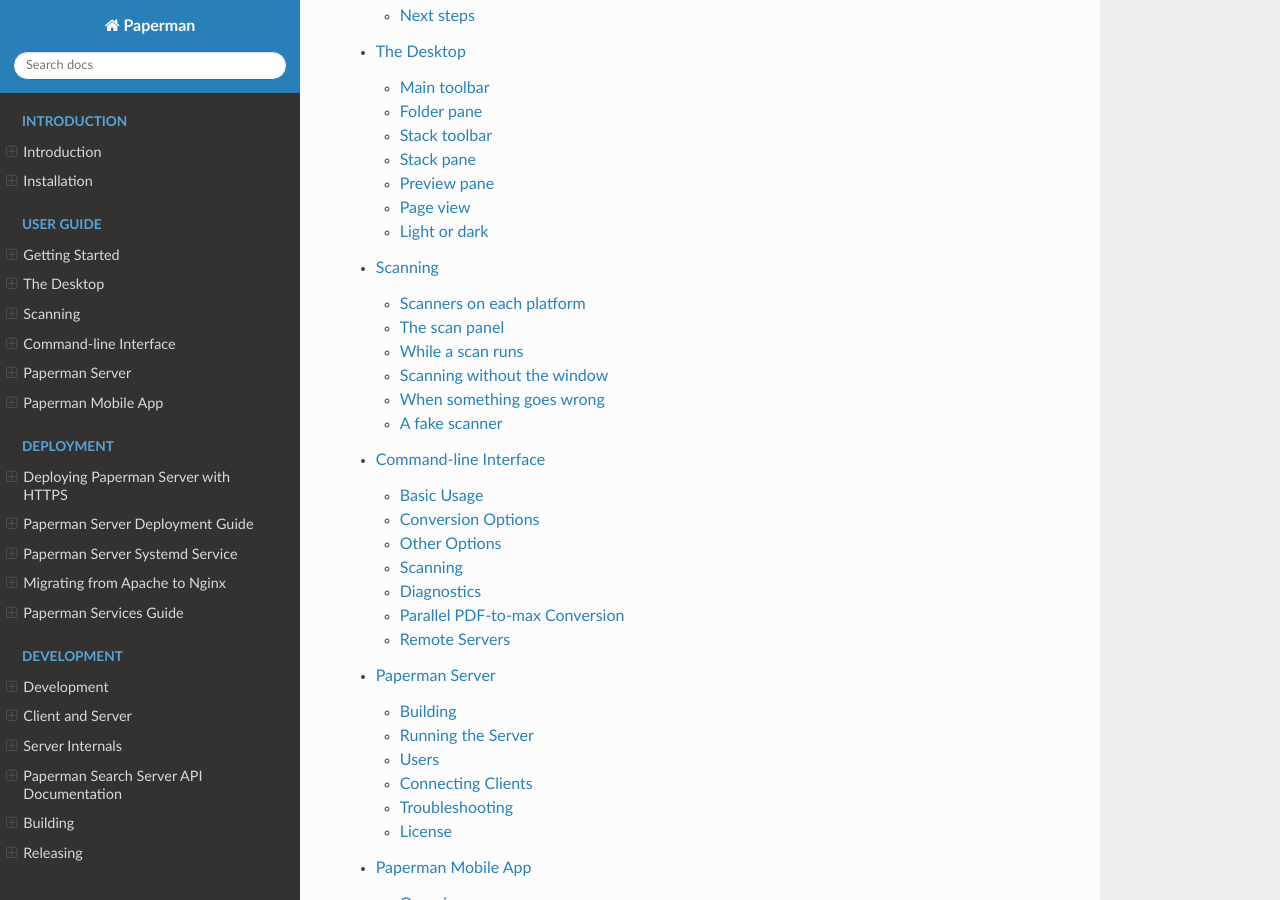
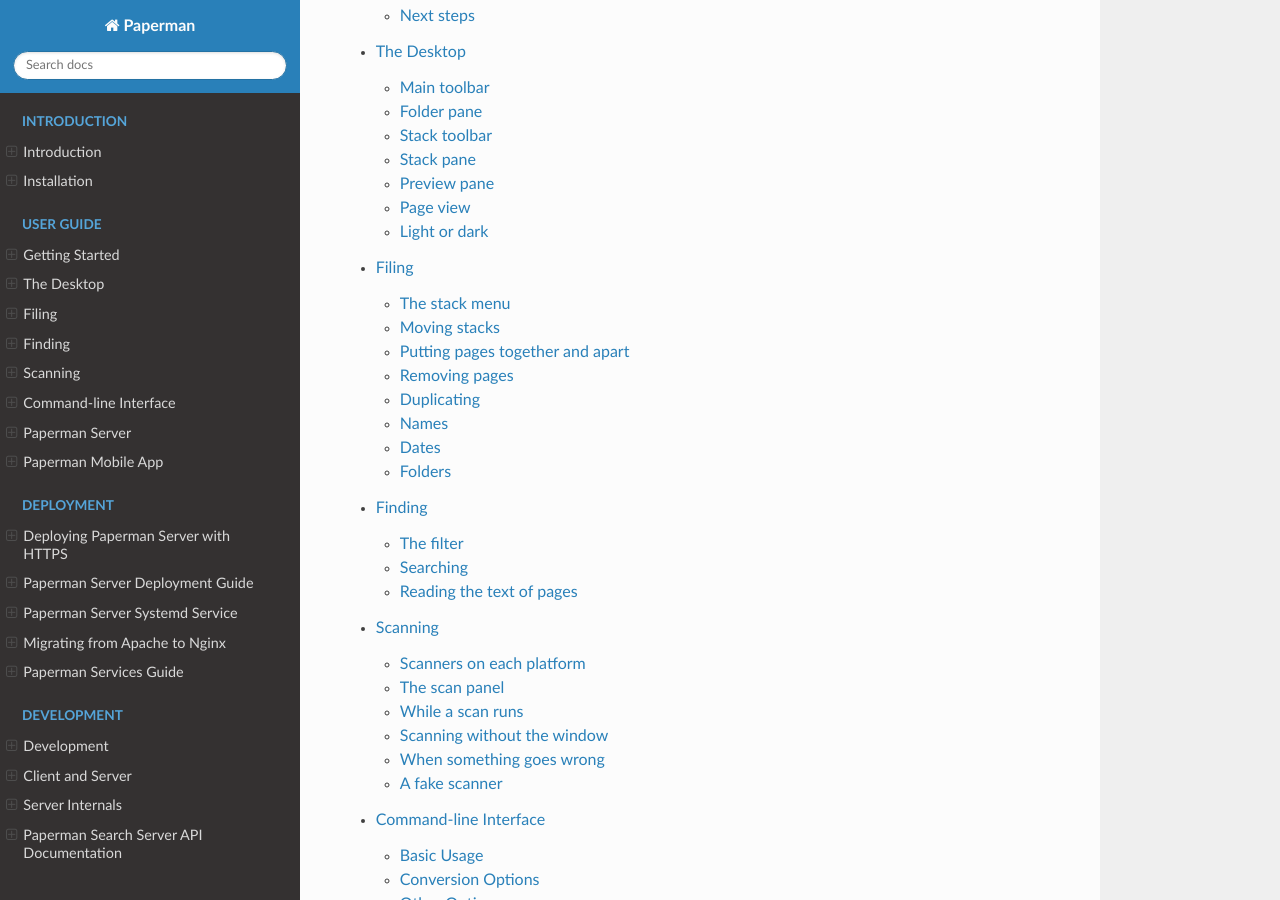
Before and after one commit to sjg20/paperman, a Sphinx documentation site: the page built from doc/index.rst, in a window 1280 px wide and 900 px high, scrolled down 3413 px. Built offline with Sphinx 7.4.7 and the Read the Docs theme 3.1.0, drawn with Linux system fonts in a browser that asks for light colours; some of the changed lines change nothing that is shown.

Commit message:
doc: Add Filing and Finding pages to the user guide
The user guide describes the window but not how to file papers in it or
find them again: moving stacks, putting pages together and apart,
removing pages, duplicating, naming, how dates are used, folders, the
filter, searching by name and by text, and how the text of pages is
read.

Add a Filing page, with the menu of things to do with a stack and a
table of what each does, moving stacks by dragging or by name, putting
pages together and apart, removing pages, duplicating, names, how
Paperman uses the years and months in folders' names, and the menu of
things to do with a folder. Add a Finding page, on the filter,
searching by name and by the words on the pages, going from a result
to its folder, and reading the text of pages. Take their pictures from
the demo corpus, and retake those of the search dialog, which now names
the button as the toolbar does.

Co-developed-by: Claude Opus 5.5 (1M context) <noreply@anthropic.com>

```diff
--- /dev/null
+++ b/doc/filing.rst
@@ -0,0 +1,208 @@
+Filing
+======
+
+A stack is a file in a folder, and filing is moving it to the right
+folder, putting pages together or apart, and naming things so that they
+can be found again. Paperman lets you do each of these, and anything
+done to stacks can be undone with **Edit > Undo** (Ctrl+Z).
+
+The stack menu
+--------------
+
+Right-click a stack in the stack pane for the things which can be done
+with it, or with all the stacks selected:
+
+.. image:: images/stack-menu.png
+   :alt: The menu of things to do with a stack
+
+.. list-table::
+   :widths: 30 70
+
+   * - **Locate folder** (Ctrl+Shift+L)
+     - In the results of a search, go to the folder the stack is in (see
+       :doc:`finding`)
+   * - **Stack** (Ctrl+G)
+     - Put the stacks selected together into one: the pages of the others
+       go into the first one selected, just before the page it shows
+   * - **Unstack page** (Ctrl+I)
+     - Take the page shown out of its stack, into a stack of its own
+   * - **Unstack all** (Ctrl+U)
+     - Split each stack selected into a stack for each page
+   * - **Duplicate** (Ctrl+D)
+     - Make a copy of each stack selected
+   * - **Move to folder** (Ctrl+M)
+     - Move the stacks selected to another folder, chosen by typing part
+       of its name (see below)
+   * - **Delete stack** (Del)
+     - Move the stacks selected to the repository's trash, after asking.
+       Undo brings them back
+   * - **Rename stack** (F2)
+     - Give the stack a new name
+   * - **Rename page** (Shift+F2)
+     - Give the page shown a new name
+   * - **Read text (OCR)**
+     - Redo the OCR, reading the text of the stack's pages again (see
+       :doc:`finding`)
+   * - **Duplicate...**
+     - Copy a page, or a stack in another form (see `Duplicating`_)
+   * - **Email...**
+     - Send the stacks by email
+
+Moving stacks
+-------------
+
+There are two ways to move stacks to another folder:
+
+- **Drag** them onto the folder in the folder pane:
+
+  .. image:: images/drag-to-folder-labelled.png
+     :alt: Dragging a stack from the stack pane onto a folder in the folder pane
+     :target: _images/drag-to-folder-labelled.png
+
+- **Move to folder** (Ctrl+M) asks for the folder: type part of its
+  name and pick it from the list. Tick **Copy instead of moving** to
+  leave the stacks where they are and put copies in the folder.
+
+  .. image:: images/move-to-folder.png
+     :alt: Moving a stack, typing tax to find the taxes folder
+
+Within the stack pane, drag a stack to put it where you want it. **Tools
+> Arrange** lines the stacks up by name or by date instead.
+
+Putting pages together and apart
+--------------------------------
+
+- A letter scanned in two goes, or a bill and its receipt, become one
+  stack with **Stack** (Ctrl+G): select the stack to keep first, turned
+  to the page the others should go before, then the others, and press
+  Ctrl+G.
+- A page which belongs elsewhere comes out with **Unstack page**
+  (Ctrl+I), as a stack of its own, which can then be stacked with another.
+- A pile of single sheets scanned as one stack comes apart with
+  **Unstack all** (Ctrl+U).
+- The pages of a stack are put in a new order with the reorder tool in
+  the page toolbar (see :doc:`desktop`): select pages, then drag them
+  to where they should go.
+- A page not wanted, such as a blank one, is taken out as below.
+
+Removing pages
+--------------
+
+Each page in the page list has a green tick at its foot, which marks it
+to be kept. To take a page out of a stack:
+
+#. Click the page's tick. It turns into a red mark, showing that the
+   page is to be removed. Click it again to keep the page after all.
+#. Mark any other pages to go in the same way.
+#. Press **Save** in the page toolbar. The pages marked are taken out of
+   the stack.
+
+Until then nothing is lost: **Revert** forgets the marks, along with any
+other changes not saved. Blank pages from a scan can come marked
+already, if the scan settings say to leave them out (see
+:doc:`scanning`).
+
+.. image:: images/page-remove-labelled.png
+   :alt: The preview pane, with one page kept and one marked to be removed
+   :target: _images/page-remove-labelled.png
+
+Duplicating
+-----------
+
+**Duplicate** (Ctrl+D) copies the stacks selected as they are. The
+**Duplicate...** submenu, in a stack's right-click menu, copies part of a
+stack, or a stack in another form. Each copy goes beside the original,
+named after it.
+
+.. image:: images/duplicate-menu.png
+   :alt: The Duplicate submenu
+
+.. list-table::
+   :widths: 35 65
+
+   * - **Duplicate page** (Ctrl+Shift+I)
+     - Copy the page shown into a stack of its own
+   * - **as Max** (Ctrl+Shift+D)
+     - Copy each stack as a ``.max`` stack, which suits one which is a
+       PDF or JPEG
+   * - **as PDF** (Ctrl+Shift+P)
+     - Copy each stack as a PDF, with the text of its pages if it has
+       been read
+   * - **even pages only**, **odd pages only**
+     - Copy just the even or the odd pages into a new stack
+   * - **as JPEG** (Ctrl+Shift+J)
+     - Copy each page as a JPEG picture
+   * - **Unfold booklet**
+     - For a booklet scanned two pages to a sheet: split each page down
+       the middle and put the halves in reading order, in a new stack
+       named after the original with ``_unfold``
+
+Names
+-----
+
+A stack scanned without a name is named for the day, such as
+``20-Oct-26``, and its pages for the date, such as ``20_October_2026``.
+
+To rename a stack, select it and press **F2**. To rename the page shown,
+press **Shift+F2**. Give a stack a name which says what it is, such as
+*power bill*: searching by name looks at these names.
+
+Dates
+-----
+
+Paperman looks for dates in the names of folders, so that papers filed
+by date are easy to keep up with:
+
+- A **year** is four digits from 1900 to 2099 on their own in a name,
+  such as ``2026`` or ``taxes 2025``.
+- A **month** is two digits and the first three letters of its name,
+  ``01jan`` to ``12dec``, such as ``bills/2026/10oct``. The digits keep
+  the months in order when the folders are sorted by name.
+
+With those in the names:
+
+- The scan panel's folder list, before anything is typed, puts this
+  month's folders first, then this year's, then those with no date, and
+  leaves out those named for another year or month. Typing lists every
+  folder which matches, old ones last.
+- When there is a folder for last month but not this one, the list
+  offers to make it, as ``<Add: bills/2026/11nov>``; choosing that makes
+  the folder, ready to scan into. A folder for last year, with no month,
+  is offered for this year in the same way.
+- **View > Filter year/month** (Ctrl+Shift+F) hides, in the folder pane,
+  the folders named for another year or month.
+- **Edit > Go to folder** (Ctrl+F) finds dated folders like any others,
+  so typing ``jun`` goes to June's.
+
+.. image:: images/scan-folders.png
+   :alt: The scan panel listing this month's folder first
+
+Stacks are dated too:
+
+- A stack scanned without a name is named for the day it was scanned,
+  and its pages for the date (see `Names`_).
+- **Tools > Arrange > by Date** lines the stacks up by when each was last
+  changed.
+
+Folders
+-------
+
+Right-click a folder in the folder pane for the things which can be done
+with it:
+
+.. image:: images/folder-menu.png
+   :alt: The menu of things to do with a folder
+
+- **Search folder** (Ctrl+S) searches the folder and those inside it
+  (see :doc:`finding`).
+- **New subdirectory** and **Rename** make and rename folders.
+  **Delete** is not done in Paperman: delete the folder with your file
+  manager, then use **Refresh**.
+- **Refresh** and **Refresh cache** read the folders afresh, after
+  changes made outside Paperman.
+- **Add repository** and **Remove repository** add a folder of papers to
+  the folder pane or take one away; removing a repository leaves its
+  files alone.
+
+Folders named for a year and a month, such as ``bills/2026/10oct``, are
+the ones the scan panel suggests (see :doc:`getting-started`).
--- /dev/null
+++ b/doc/finding.rst
@@ -0,0 +1,65 @@
+Finding
+=======
+
+Paperman finds stacks by their names and by the words on their pages.
+
+The filter
+----------
+
+To pick a stack out of a busy folder, type part of its name in the
+**Filter** box above the stack pane. Only the stacks whose names have
+those letters in them are shown; **Cancel filter** shows them all again.
+
+.. image:: images/filter.png
+   :alt: A month's bills filtered by typing bill, showing the power, gas and water bills
+
+Searching
+---------
+
+**Edit > Search** (Ctrl+S), or **Search folder** in a folder's right-click
+menu, searches the folder chosen and every folder inside it.
+
+.. image:: images/search-dialog.png
+   :alt: The search dialog, looking for the word warranty on the pages
+
+Look for **Stack names** to find stacks by name, where part of a name is
+enough, or **Text on the pages** to find them by the words on their
+pages. When looking for words, the last one may be the start of a word,
+so *warr* finds *warranty*.
+
+The stack pane then shows the stacks found, from whichever folders they
+are in, with a bar saying what was looked for. Select one to see the page
+the words are on in the preview pane.
+
+.. image:: images/search-results.png
+   :alt: The stacks with warranty on a page, the manual selected at its warranty page
+
+- **Locate folder** (Ctrl+Shift+L), in a stack's right-click menu, goes
+  to the folder the stack is in, with the stack selected.
+- **Return to folder** goes back to the folder as it was.
+
+Searching a folder on a server asks the server, which answers as it can:
+if it is still reading the text of its stacks, the bar says that some
+may be missing.
+
+Reading the text of pages
+-------------------------
+
+Searching by words needs the text of the pages, which Paperman reads
+from each page's picture (optical character recognition, or OCR) with
+``tesseract``; see :doc:`install` for adding it.
+
+- Once a scan is saved, Paperman reads its pages in the background. The
+  option **Read the text of scanned pages (OCR)** in **File > Options**
+  turns this off.
+- **Read text (OCR)**, in a stack's right-click menu, reads stacks scanned
+  before, or with the option off.
+- The text pane shows the text read from the page shown, and its **OCR**
+  button reads that page again (see :doc:`desktop`).
+- The PDFs Paperman makes keep the text, so other programs can search
+  them and the text can be copied from them.
+
+A server reads the stacks it holds itself, when it is run with
+``--read-pages`` (see :doc:`server`). From the command line,
+``paperman --ocr`` reads every stack in a folder and ``paperman
+--search`` searches what has been read (see :doc:`cli`).
--- a/doc/index.rst
+++ b/doc/index.rst
@@ -16,6 +16,8 @@
 
    getting-started
    desktop
+   filing
+   finding
    scanning
    cli
    server
```
Also changed, not shown: doc/images/drag-to-folder-labelled.png (added), doc/images/drag-to-folder.png (added), doc/images/duplicate-menu.png (added), doc/images/filter.png (added), doc/images/folder-menu.png (added), doc/images/move-to-folder.png (added), doc/images/page-remove-labelled.png (added), doc/images/page-remove.png (added), doc/images/search-dialog.png, doc/images/search-results.png, doc/images/stack-menu.png (added).
